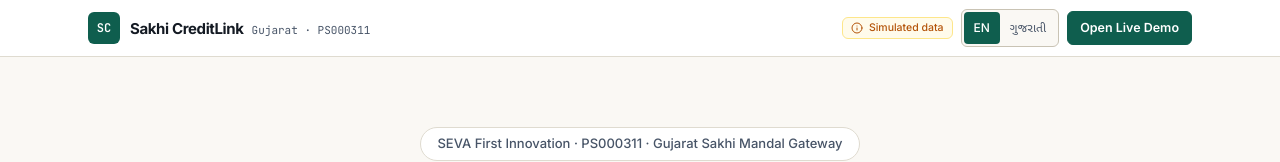
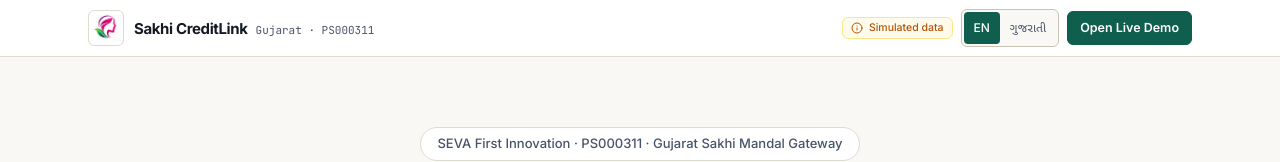
Before and after one commit to chaudhariganesh2004-creator/Sakhi-CreditLink, a React (Vite) app: page / in a window 1280 px wide. Shown: the top 162 px of the page. Built offline with nearby package versions, Linux system fonts and the light colour scheme.

Commit message:
feat(brand): add Sakhi CreditLink logo to landing, portal header, and favicon

```diff
--- a/index.html
+++ b/index.html
@@ -3,6 +3,7 @@
   <head>
     <meta charset="UTF-8" />
     <meta name="viewport" content="width=device-width, initial-scale=1.0" />
+    <link rel="icon" type="image/jpeg" href="/images/sakhi-logo.jpg" />
     <title>Sakhi CreditLink — SHG Finance &amp; Enterprise Growth Gateway</title>
     <link rel="preconnect" href="https://fonts.googleapis.com" />
     <link rel="preconnect" href="https://fonts.gstatic.com" crossorigin />
--- a/src/App.tsx
+++ b/src/App.tsx
@@ -463,9 +463,13 @@ export function App() {
               className="flex items-center gap-2 rounded-md p-1 text-left focus-visible:outline-none focus-visible:ring-2 focus-visible:ring-[#0F5E4E]"
               title="Back to Landing Page"
             >
-              <div className="flex h-8 w-8 shrink-0 items-center justify-center rounded-md bg-[#0F5E4E] font-mono text-[12px] font-semibold text-white">
-                SC
-              </div>
+              <img
+                src="/images/sakhi-logo.jpg"
+                alt="Sakhi CreditLink logo"
+                width={36}
+                height={36}
+                className="h-9 w-9 shrink-0 rounded-md border border-[#DFDBD0] bg-white object-contain p-0.5"
+              />
               <span className="hidden lg:inline text-[14.5px] font-bold tracking-tight text-[#141A23]">
                 Sakhi CreditLink
               </span>
--- a/src/screens/LandingPage.tsx
+++ b/src/screens/LandingPage.tsx
@@ -82,9 +82,13 @@ export const LandingPage: React.FC<LandingPageProps> = ({
       <header className="sticky top-0 z-40 border-b border-[#DFDBD0] bg-white">
         <div className="mx-auto flex h-14 max-w-6xl items-center justify-between gap-3 px-4 md:px-6">
           <div className="flex items-center gap-2.5 min-w-0">
-            <div className="flex h-8 w-8 shrink-0 items-center justify-center rounded-md bg-[#0F5E4E] text-white font-mono text-[12px] font-semibold">
-              SC
-            </div>
+            <img
+              src="/images/sakhi-logo.jpg"
+              alt="Sakhi CreditLink logo"
+              width={36}
+              height={36}
+              className="h-9 w-9 shrink-0 rounded-md border border-[#DFDBD0] bg-white object-contain p-0.5"
+            />
             <div className="truncate">
               <span className="text-[15px] font-bold tracking-tight text-[#141A23]">
                 Sakhi CreditLink
```
Also changed, not shown: public/images/sakhi-logo.jpg (added).
